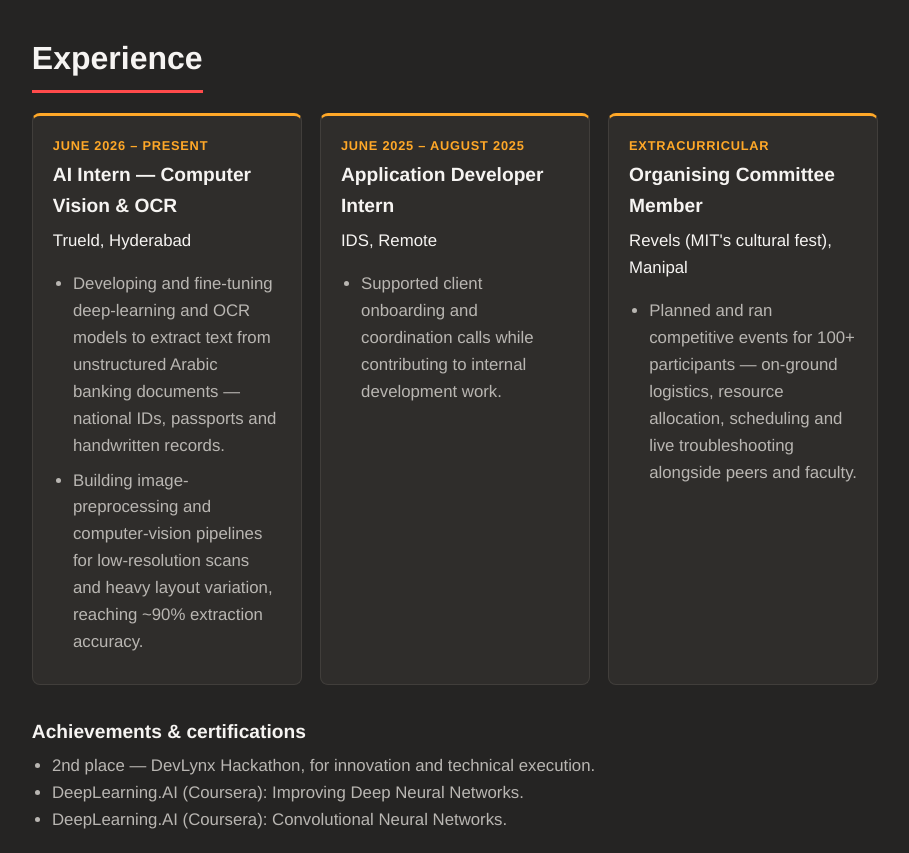
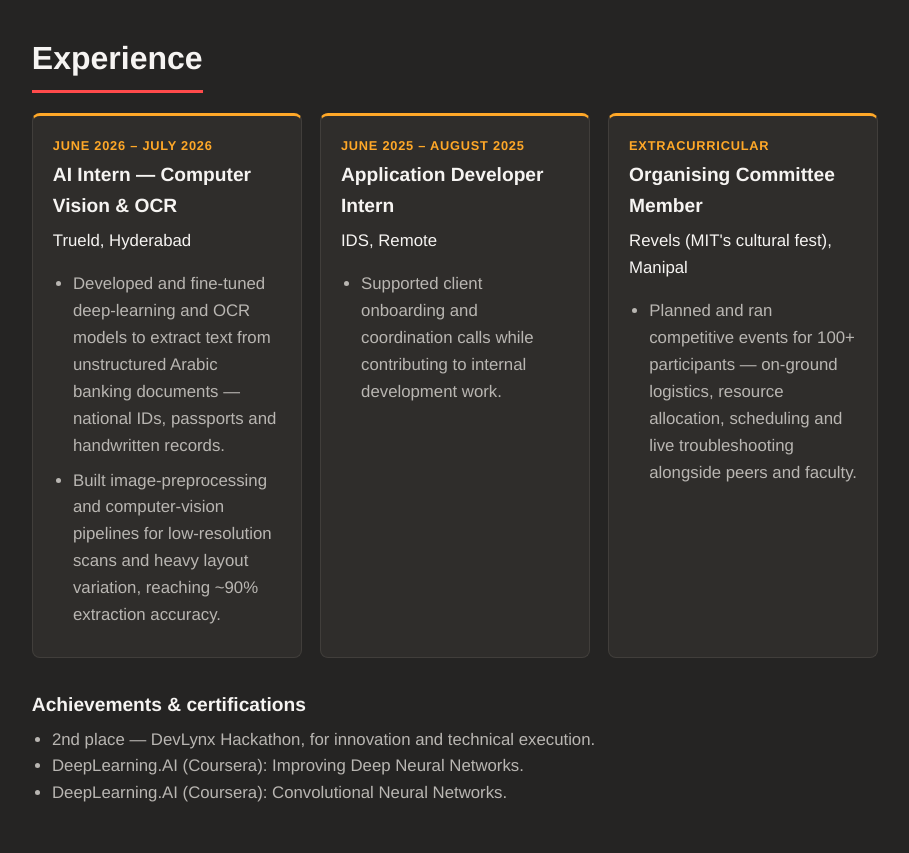
Before and after one commit to Rachit64/Rachit64.github.io, a plain HTML site: page index.html in a window 1280 px wide. Shown: the part 1280-2133 px from the top of the page, without its empty margins (185-1094 px from the left). Drawn offline with Linux system fonts and the light colour scheme.

Commit message:
Mark the Trueld internship as finished (June to July 2026)

```diff
--- a/index.html
+++ b/index.html
@@ -44,7 +44,7 @@
     <section id="about">
       <h2>About Me</h2>
       <p>I'm Rachit, a third-year Information Technology student at MIT Manipal. I like taking an idea all the way from a model or a schema to something people can actually click on &mdash; which is how I ended up building a serverless AWS storefront and a multi-agent AI platform in the same year.</p>
-      <p>Right now I'm an AI intern at Trueld, teaching deep-learning and OCR models to read messy Arabic banking documents. I care about systems that stay honest when the data is bad: server-side checks, layered fallbacks, and agents that only reason over cited signals.</p>
+      <p>This summer I interned at Trueld, teaching deep-learning and OCR models to read messy Arabic banking documents. I care about systems that stay honest when the data is bad: server-side checks, layered fallbacks, and agents that only reason over cited signals.</p>
       <p>Away from the keyboard you'll find me in the pool, at the gym or on the basketball court, or helping run competitive events at Revels, our cultural fest.</p>
     </section>
 
@@ -78,12 +78,12 @@
       <h2>Experience</h2>
       <div class="cards">
         <article class="card">
-          <p class="date">June 2026 &ndash; Present</p>
+          <p class="date">June 2026 &ndash; July 2026</p>
           <h3>AI Intern &mdash; Computer Vision &amp; OCR</h3>
           <p>Trueld, Hyderabad</p>
           <ul>
-            <li>Developing and fine-tuning deep-learning and OCR models to extract text from unstructured Arabic banking documents &mdash; national IDs, passports and handwritten records.</li>
-            <li>Building image-preprocessing and computer-vision pipelines for low-resolution scans and heavy layout variation, reaching ~90% extraction accuracy.</li>
+            <li>Developed and fine-tuned deep-learning and OCR models to extract text from unstructured Arabic banking documents &mdash; national IDs, passports and handwritten records.</li>
+            <li>Built image-preprocessing and computer-vision pipelines for low-resolution scans and heavy layout variation, reaching ~90% extraction accuracy.</li>
           </ul>
         </article>
         <article class="card">
```
